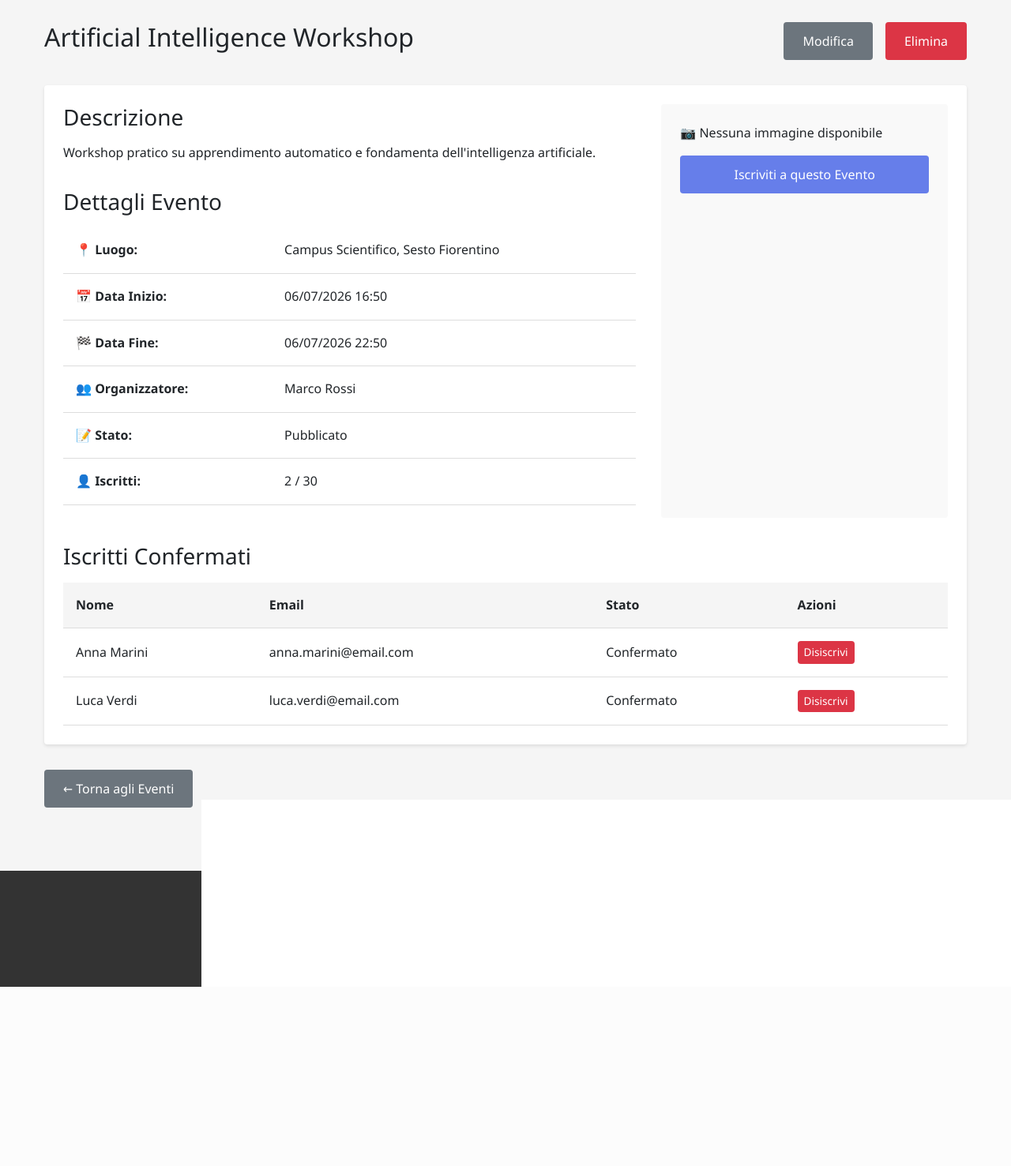
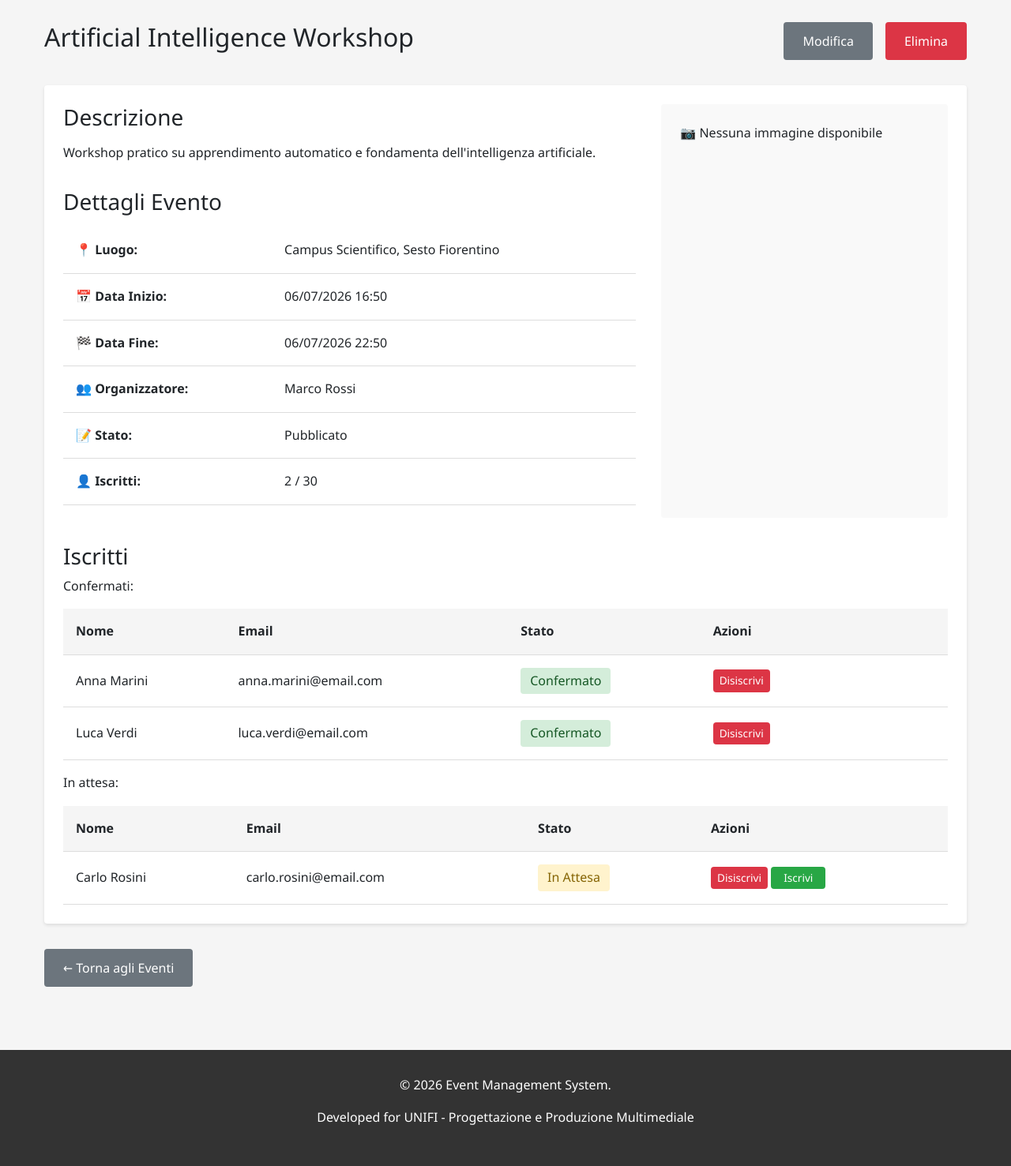
Before and after one commit to RiccardoFagiuoli/EventMenagementSystem, a Django app: page /events/event/90/ in a window 1280 px wide. Shown: the part 258-1735 px from the top of the page at 79% size. Before the commit the page ends 1508 px from the top, so only its background shows below. Run offline with Django 5.2, Linux system fonts and the light colour scheme; a user stored in the database is signed in; data comes from the database, SQL or seed files in the repository; both versions use the stored data as it was after the commit.

Commit message:
Modifica bottoni visibili dai vari utenti ed estensione funzionalità lista d'attesa

```diff
--- a/events/forms.py
+++ b/events/forms.py
@@ -17,7 +17,7 @@ class EventForm(forms.ModelForm):
         n_attendees = cleaned_data.get('max_attendees')
 
         if n_attendees is not None and n_attendees < 0:
-            raise forms.ValidationError('Numero di partecipanti deve essere maggiore di 0')
+            raise forms.ValidationError('Il numero di partecipanti deve essere maggiore di 0 o vuoto per posti illimitati')
 
         if start_date and end_date:
             if start_date >= end_date:
--- a/events/models.py
+++ b/events/models.py
@@ -29,6 +29,8 @@ class Event(models.Model):
     @property
     def get_confirmed_attendees_count(self):
         return self.eventregistration_set.filter(status='confirmed').count()
+    def get_pending_attendees_count(self):
+        return self.eventregistration_set.filter(status='pending').count()
 
 class EventRegistration(models.Model):
     STATUS_CHOICES = [('pending', 'In Attesa'), ('confirmed', 'Confermato'), ('cancelled', 'Annullato'), ('attended', 'Partecipato')]
--- a/events/urls.py
+++ b/events/urls.py
@@ -16,6 +16,7 @@ urlpatterns = [
     path('deleted-events/', views.deleted_events, name='deleted_events'),
     path('event/<int:pk>/restore/', views.event_restore, name='event_restore'),
     path('event/<int:event_id>/unregister-user/<int:registration_id>/', views.admin_unregister_user, name='admin_unregister_user'),
+    path('event/<int:pk>/register-user/<int:registration_pk>/', views.admin_register_user, name='admin_register_user'),
     path('calendar/', views.calendar_view, name='calendar_view'),
     path('api/calendar-events/', views.calendar_events, name='calendar_events'),
 ]
--- a/events/views.py
+++ b/events/views.py
@@ -51,6 +51,7 @@ class EventDetailView(DetailView):
         context = super().get_context_data(**kwargs)
         event = self.get_object()
         context['attendees'] = event.eventregistration_set.filter(status='confirmed')
+        context['pending_attendees'] = event.eventregistration_set.filter(status='pending')
         context['can_view_attendees'] = self.request.user == event.organizer or self.request.user.is_staff
 
         # Calcola se l'evento può essere ripristinato e il tempo rimanente
@@ -166,6 +167,7 @@ class EventDeleteView(LoginRequiredMixin, UserPassesTestMixin, DeleteView):
     def delete(self, request, *args, **kwargs):
         return self.post(request, *args, **kwargs)
 
+
 def event_register(request, pk):
     """ View for registering a user to an event. """
     if not request.user.is_authenticated:
@@ -181,20 +183,41 @@ def event_register(request, pk):
     try:
         registration = EventRegistration.objects.get(event=event, user=request.user)
         if registration.status == 'cancelled':
+            # Ri-iscrizione da cancellato
             if event.is_full():
-                messages.error(request, 'L\'evento è al completo.')
+                # Evento pieno → lista d'attesa
+                registration.status = 'pending'
+                registration.save()
+                messages.warning(request, 'Evento al completo. Sei stato aggiunto alla lista d\'attesa.')
             else:
-                registration.status = 'confirmed' if not event.is_full() else 'pending'
+                # Evento con posti → confermato
+                registration.status = 'confirmed'
                 registration.save()
                 messages.success(request, 'Iscrizione completata!')
+        elif registration.status == 'pending':
+            messages.warning(request, 'Sei già in lista d\'attesa per questo evento.')
+        else:  # status == 'confirmed'
+            messages.warning(request, 'Sei già registrato a questo evento.')
+
+    except EventRegistration.DoesNotExist:
+        # Nuova registrazione
+        if event.is_full():
+            # Evento pieno → lista d'attesa
+            registration = EventRegistration.objects.create(
+                event=event,
+                user=request.user,
+                status='pending'
+            )
+            messages.warning(request, 'Evento al completo. Sei stato aggiunto alla lista d\'attesa.')
         else:
-            messages.warning(request, 'Sei già registrato a questo evento.')
-    except EventRegistration.DoesNotExist:
-        if event.is_full():
-            messages.error(request, 'L\'evento è al completo.')
-        else:
-            registration = EventRegistration.objects.create(event=event, user=request.user, status='confirmed' if not event.is_full() else 'pending')
+            # Evento con posti → confermato
+            registration = EventRegistration.objects.create(
+                event=event,
+                user=request.user,
+                status='confirmed'
+            )
             messages.success(request, 'Registrazione completata!')
+
     return redirect('events:event_detail', pk=pk)
 
 def event_unregister(request, pk):
@@ -297,6 +320,29 @@ def admin_unregister_user(request, event_id, registration_id):
      messages.success(request, f'Utente {user_name} discritto dall\'evento {event.title}.')
      return redirect('events:event_detail', pk=event_id)
 
+def admin_register_user(request, pk, registration_pk):
+    """View per admin per confermare utente dalla lista d'attesa"""
+    if not request.user.is_authenticated:
+        messages.error(request, 'È necessario essere loggati.')
+        return redirect('users:login')
+
+    event = get_object_or_404(Event, pk=pk, status='published')
+    registration = get_object_or_404(EventRegistration, pk=registration_pk, event=event)
+
+    # Controllo permessi
+    if not (request.user.is_staff or request.user == event.organizer):
+        messages.error(request, 'Non hai i permessi per questa azione.')
+        return redirect('events:event_detail', pk=pk)
+
+    # Conferma dalla lista d'attesa
+    if registration.status == 'pending':
+        registration.status = 'confirmed'
+        registration.save()
+        messages.success(request, f'{registration.user.username} è stato iscritto all\'evento!')
+    else:
+        messages.warning(request, 'Questo utente non è in lista d\'attesa.')
+    return redirect('events:event_detail', pk=pk)
+
 def deleted_events(request):
     """ View to display all deleted events (admin only). """
     if not request.user.is_authenticated:
--- a/populate_db.py
+++ b/populate_db.py
@@ -240,7 +240,7 @@ event7, created = Event.objects.get_or_create(
 )
 
 # Create registrations
-events = [event1, event2, event3, event4]
+events = [event1, event2, event3, event4, event5, event6, event7]
 attendees = [attendee1, attendee2, attendee3]
 
 for event in events:
--- a/templates/events/event_detail.html
+++ b/templates/events/event_detail.html
@@ -124,7 +124,8 @@
                         {% endif %}
                     </div>
                 </div>
-            {% elif user.is_authenticated %}
+            {% elif user.is_authenticated%}
+                {% if not user.is_staff and request.user != event.organizer%}
                     {% if user_registration %}
                         {% if user_registration.status == 'cancelled' %}
                             <div style="background-color: #fff3cd; padding: 1rem; border-radius: 4px; margin-bottom: 1rem;">
@@ -132,8 +133,9 @@
                             </div>
                             {% if event.is_full %}
                                 <div style="background-color: #f8d7da; padding: 1rem; border-radius: 4px;">
-                                <strong>Questo evento è al completo</strong>
+                                    <strong>⚠️ Questo evento è al completo</strong>
                                 </div>
+                                <a href="{% url 'events:event_register' event.pk %}" class="btn" style="width: 100%; text-align: center; margin-top: 1rem; background-color: #e0a800;">Mettiti in coda</a>
                             {% else %}
                                 <a href="{% url 'events:event_register' event.pk %}" class="btn" style="width: 100%; text-align: center;">Iscriviti di nuovo a questo Evento</a>
                             {% endif %}
@@ -149,9 +151,15 @@
                             <div style="background-color: #f8d7da; padding: 1rem; border-radius: 4px;">
                                 <strong>⚠️ Questo evento è al completo</strong>
                             </div>
+                            <a href="{% url 'events:event_register' event.pk %}" class="btn" style="width: 100%; text-align: center; margin-top: 1rem; background-color: #e0a800; ">Mettiti in coda</a>
                         {% else %}
                             <a href="{% url 'events:event_register' event.pk %}" class="btn" style="width: 100%; text-align: center;">Iscriviti a questo Evento</a>
                         {% endif %}
+                    {% endif %}
+                {% elif event.is_full %}
+                    <div style="background-color: #f8d7da; padding: 1rem; border-radius: 4px;">
+                        <strong>⚠️ Questo evento è al completo</strong>
+                    </div>
                 {% endif %}
             {% else %}
                 <a href="{% url 'users:login' %}" class="btn" style="width: 100%; text-align: center;">Accedi per Iscriverti</a>
@@ -160,9 +168,10 @@
     </div>
     {% if can_view_attendees %}
         <div style="margin-top: 2rem;">
-            <h3>Iscritti Confermati</h3>
+            <h3>Iscritti</h3>
             {% if attendees %}
-                <table style="width: 100%; margin-top: 1rem;">
+                <p style="font-weight: 500;">Confermati:</p>
+                <table style="width: 100%; ;margin-top: 1rem; margin-bottom: 1rem;">
                     <thead>
                         <tr>
                             <th>Nome</th>
@@ -178,10 +187,49 @@
                                 <td data-label="Nome">{{ registration.user.get_full_name|default:registration.user.username }}</td>
                                 <td data-label="Email" style="word-break: break-all;">{{ registration.user.email }}</td>
                                 <td data-label="Data" style="display: none;">{{ registration.registered_at|date:"d/m/Y H:i" }}</td>
-                                <td data-label="Stato">{{ registration.get_status_display }}</td>
+                                <td data-label="Stato">
+                                    <span style="background-color: #d4edda; color: #155724; border-radius: 4px; padding: 0.25rem 0.75rem; display: inline-block;">
+                                    {{ registration.get_status_display }}
+                                    </span>
+                                </td>
                                 {% if user.is_staff or user == event.organizer %}
-                                    <td data-label="Azioni">
+                                    <td  data-label="Azioni">
                                         <a href="{% url 'events:admin_unregister_user' event.pk registration.pk %}" class="btn btn-danger" style="padding: 0.25rem 0.5rem; font-size: 0.85rem;">Disiscrivi</a>
+                                        <span style="width: 80px; display: inline-block;"></span>
+                                    </td>
+                                {% endif %}
+                            </tr>
+                        {% endfor %}
+                    </tbody>
+                </table>
+
+
+                <p style="font-weight: 500;">In attesa:</p>
+                <table style="width: 100%; margin-top: 1rem;">
+                    <thead>
+                        <tr>
+                            <th>Nome</th>
+                            <th>Email</th>
+                            <th style="display: none; text-align: left;">Data Iscrizione</th>
+                            <th>Stato</th>
+                            {% if user.is_staff or user == event.organizer %}<th>Azioni</th>{% endif %}
+                        </tr>
+                    </thead>
+                    <tbody>
+                        {% for registration in pending_attendees %}
+                            <tr data-label="Partecipante">
+                                <td data-label="Nome">{{ registration.user.get_full_name|default:registration.user.username }}</td>
+                                <td data-label="Email" style="word-break: break-all;">{{ registration.user.email }}</td>
+                                <td data-label="Data" style="display: none;">{{ registration.registered_at|date:"d/m/Y H:i" }}</td>
+                                <td data-label="Stato">
+                                    <span style="background-color: #fff3cd; color: #856404; border-radius: 4px; padding: 0.25rem 0.75rem; display: inline-block;">
+                                    {{ registration.get_status_display }}
+                                    </span>
+                                </td>
+                                {% if user.is_staff or user == event.organizer %}
+                                    <td data-label="Azioni" style="gap: 0.5rem;">
+                                        <a href="{% url 'events:admin_unregister_user' event.pk registration.pk %}" class="btn btn-danger" style="padding: 0.25rem 0.5rem; font-size: 0.85rem;">Disiscrivi</a>
+                                        <a href="{% url 'events:admin_register_user' event.pk registration.pk %}" class="btn btn-danger" style="padding: 0.25rem 1rem; font-size: 0.85rem; background-color: #28a745; ">Iscrivi</a>
                                     </td>
                                 {% endif %}
                             </tr>
--- a/templates/events/organizer_events.html
+++ b/templates/events/organizer_events.html
@@ -45,6 +45,7 @@
                         <strong>📍 Luogo:</strong> {{ event.location }}<br>
                         <strong>📅 Data:</strong> {{ event.start_date|date:"d/m/Y H:i" }} - {{ event.end_date|date:"H:i" }}<br>
                         <strong>👥 Iscritti:</strong> {{ event.get_confirmed_attendees_count }}{% if event.max_attendees %} / {{ event.max_attendees }}{% endif %}<br>
+                        <strong>⚠️ In attesa:</strong> {{ event.get_pending_attendees_count }}<br>
                         <strong>Stato:</strong>
                         <span style="padding: 0.25rem 0.5rem; border-radius: 4px; font-size: 0.9rem;
                             {% if event.status == 'published' %}background-color: #d4edda; color: #155724;
--- a/templates/events/user_registrations.html
+++ b/templates/events/user_registrations.html
@@ -40,6 +40,7 @@
         </thead>
         <tbody>
             {% for registration in registrations %}
+                {% if not registration.event.deleted_at %}
                     <tr>
                         <td data-label="Evento"><strong>{{ registration.event.title }}</strong><br><span style="color: #666; font-size: 0.85rem;">{{ registration.event.start_date|date:"d/m/Y H:i" }}</span></td>
                         <td data-label="Data" style="display: none;">{{ registration.event.start_date|date:"d/m/Y H:i" }}</td>
@@ -62,6 +63,7 @@
                             {% endif %}
                         </td>
                     </tr>
+                {% endif %}
             {% endfor %}
         </tbody>
     </table>
```
Also changed, not shown: templates/events/event_list.html (+5 -2 lines), db.sqlite3. Lines whose indentation alone changed are shown as unchanged.
